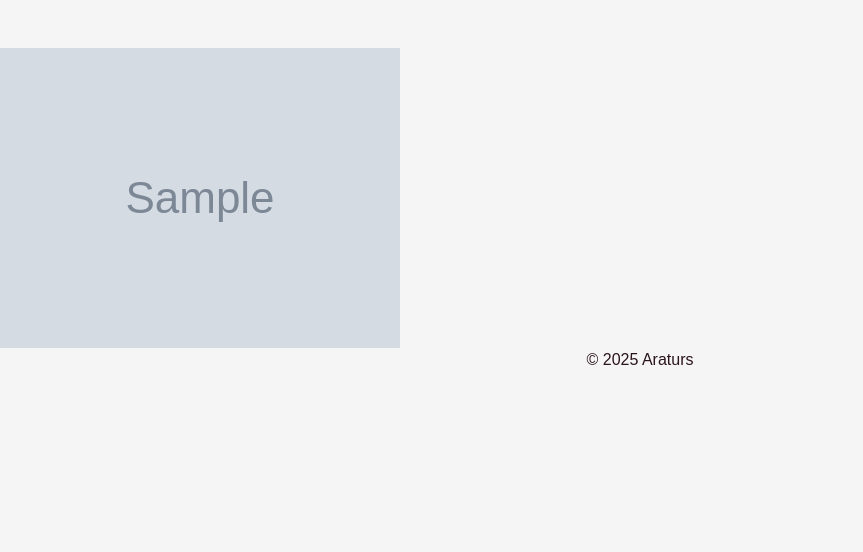
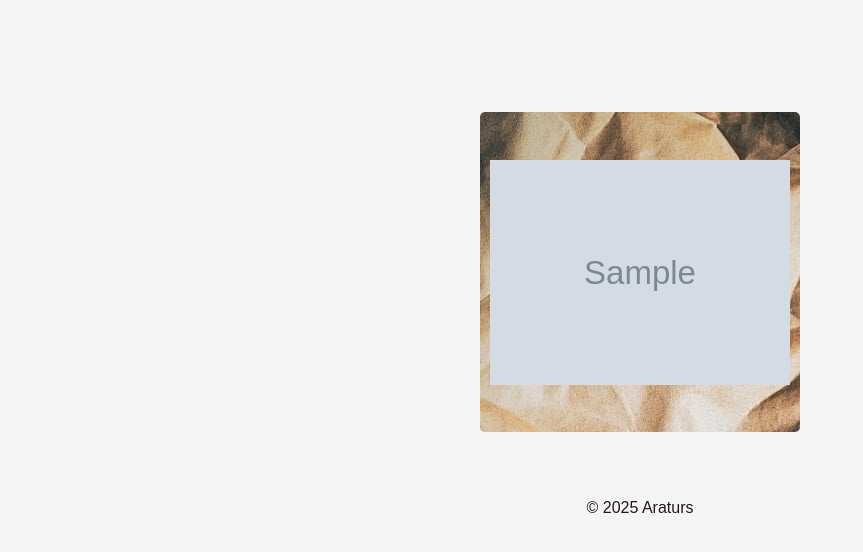
Before and after one commit to ForkyMate/dnd-char-web, a Flask app: template templates/list.html in a window 1280 px wide. Shown: the part 184-736 px from the top of the page, without its empty margins (0-863 px from the left). Run offline with Flask 3, Linux system fonts and the light colour scheme; the template is opened without the code that fills it: most values are stand-ins (such as "Sample title", 1, 10 or a date in 2020); grey boxes marked "Sample" are stand-in pictures; some libraries are stand-ins or nearby versions.

Commit message:
list done

```diff
--- a/app.py
+++ b/app.py
@@ -36,9 +36,22 @@ def list():
     conn. close ()
     return render_template("list.html", character=character)
 
-@app.route("/create")
-def create():
-    return render_template("create.html")
+@app.route("/ character_<int:character_id>")
+def create(chracter_id):
+    conn = get_db_connection ()
+    character = conn.execute(
+        """
+        SELECT "characters".*, "classes"."name" AS "class", "races"."name" AS "race"
+        FROM characters
+        LEFT JOIN "classes" ON "characters"."class_id" = "classes"."id"
+        LEFT JOIN "races" ON "characters"."race_id" = "races"."id"
+        wHERE "characters"."id" = ?
+        """,
+        (chracter_id),
+    ).fetchone()
+    conn. close ()
+
+    return render_template("look.html", character=character)
 
 
 
--- a/static/style.css
+++ b/static/style.css
@@ -16,6 +16,10 @@ footer {
   text-align: center;
 }
 
+main{
+  padding: 5%;
+}
+
 a:link {
   color: azure;
   background-color: transparent;
@@ -28,14 +32,37 @@ a:visited {
   text-decoration: underline;
 }
 
+.char-list{
+  display: flex;
+  gap: 10px;
+  justify-content: space-around;
+  flex-wrap: wrap;
+}
+
 .fade_container{
   position: relative;
+
+  width: 320px;
+  height: 320px;
+  background-color: #eee;
+  padding: 10px;
+  border-radius: 5px;
+  color: #333;
+  text-decoration: none;
+
+  background-image: url(images/paper.jpg);
 }
 
 .fade_img{
   display: block;
   width: 100%;
   height: auto;
+  object-fit:scale-down;
+  aspect-ratio: 1/1;
+
+  border-width: 50px;
+  border-style: double;
+  border: black;
 }
 
 .fade_overlay{
--- a/templates/list.html
+++ b/templates/list.html
@@ -2,18 +2,23 @@
 {% block title %}list{% endblock %}
 {% block content %}
 
-<div>
+<div class="char-list">
     {% for character in character %}
+    <a href="https://www.w3schools.com/bootstrap/bootstrap_tables.asp">
+
         <div class="fade_container">
-    <img src="{{ url_for('static', filename='images/' ~ character['image']) }}" alt="{{ character.name }}">
+            <img class="fade_img" src="{{ url_for('static', filename='images/characters/' ~ character['image']) }}" alt="{{ character.name }}">
             <div class="fade_overlay">
                 <p>{{character["name"]}} <br>
                 {{ character.class }} <br>
                 {{ character.race }} </p>
             </div>
         </div>
+
+    </a>
     {% endfor %}
 </div>
+
 
 <!-- <div class="container p-5 rounded-5 my-5 bg-secondary text-white">
     {% for character in character %}
```
Also changed, not shown: static/images/characters/arrken.jpg (renamed from static/images/arrken.jpg), static/images/characters/gerbal.jpg (renamed from static/images/gerbal.jpg), static/images/characters/karrsonis.jpg (renamed from static/images/karrsonis.jpg), static/images/characters/mccharming.jpg (renamed from static/images/mccharming.jpg), static/images/characters/meinhards.jpg (renamed from static/images/meinhards.jpg), static/images/characters/ray.jpg (renamed from static/images/ray.jpg), static/images/characters/reginald.jpg (renamed from static/images/reginald.jpg), static/images/paper.jpg (added), templates/look.html (added). Lines whose indentation alone changed are shown as unchanged.
